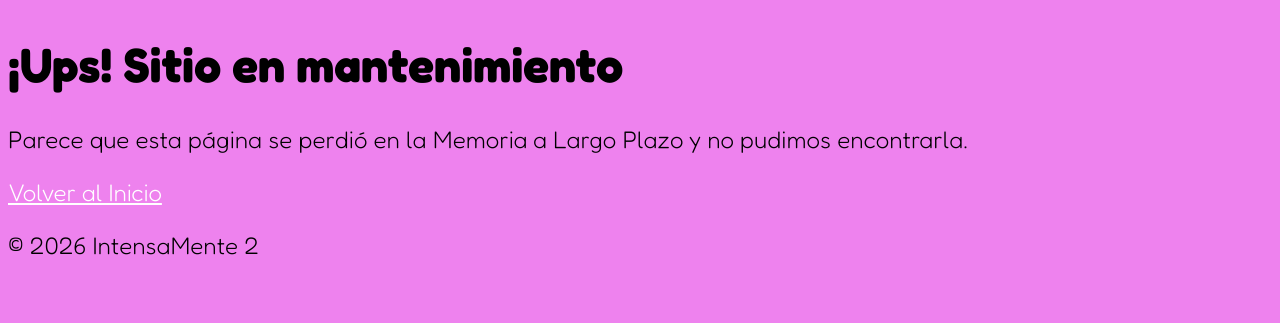
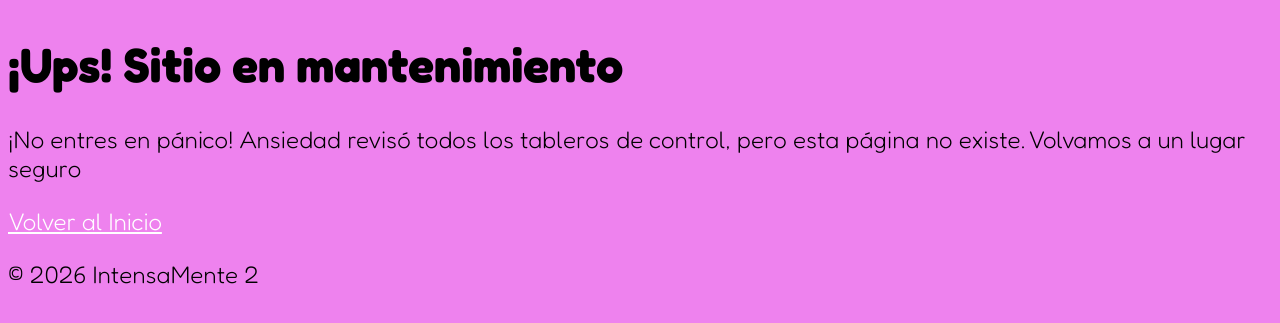
Before and after one commit to candelaescobar-ctrl/candela-tp2, a plain HTML site: page 404.html in a window 1280 px wide. Shown: the part 47-370 px from the top of the page. Drawn offline with Linux system fonts and the light colour scheme.

Commit message:
error 404
Se modifica mensaje amigable

```diff
--- a/404.html
+++ b/404.html
@@ -16,7 +16,7 @@
     </header>
      <main class="confirmacion-caja">
         <h1>¡Ups! Sitio en mantenimiento</h1>
-        <p>Parece que esta página se perdió en la Memoria a Largo Plazo y no pudimos encontrarla.</p>
+        <p>¡No entres en pánico! Ansiedad revisó todos los tableros de control, pero esta página no existe. Volvamos a un lugar seguro</p>
         <a href="./index.html" class="boton-volver">Volver al Inicio</a>
     </main>
      <footer>
```
